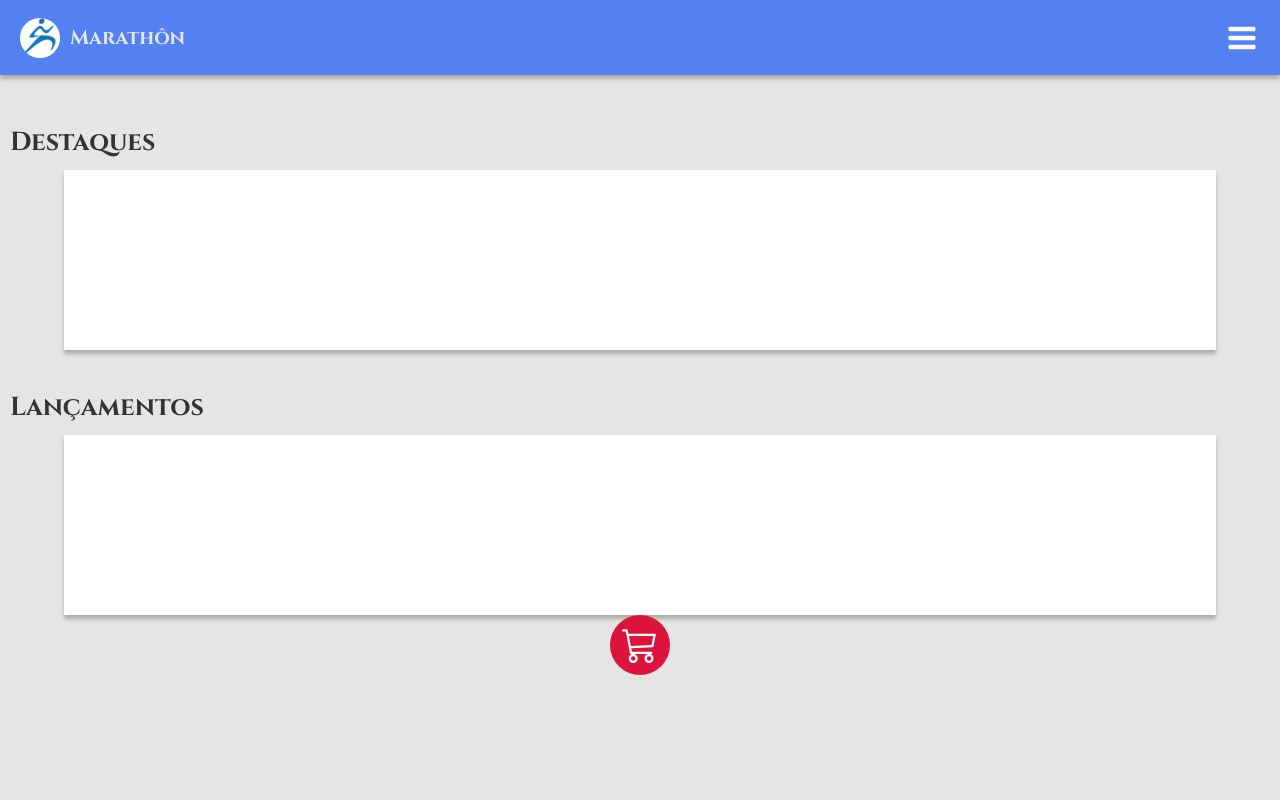
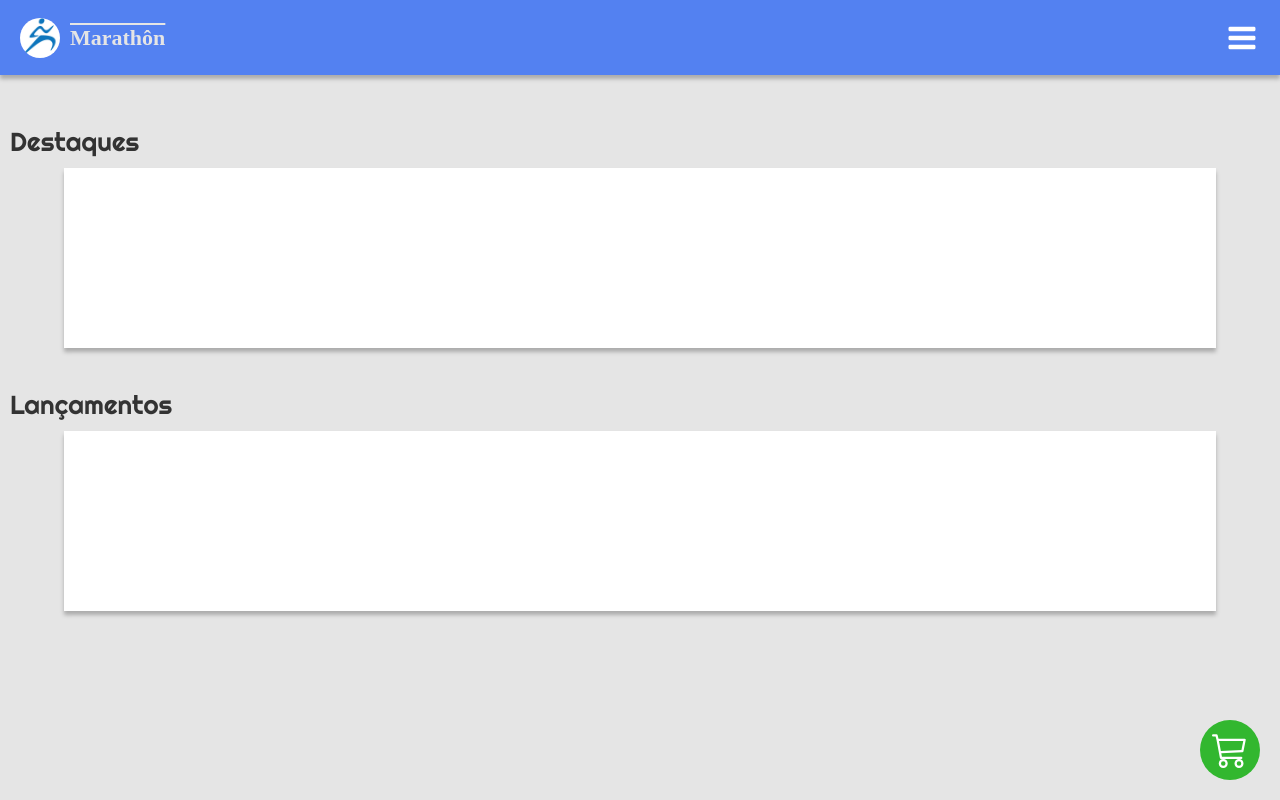
Before and after one commit to neves-gabriel/marathonStore-frontend, a React (Create React App) app: page / in a window 1280 px wide. Built offline with nearby package versions, Linux system fonts and the light colour scheme.

Commit message:
sidebar structured

```diff
--- a/public/index.html
+++ b/public/index.html
@@ -8,6 +8,9 @@
   <link rel="preconnect" href="https://fonts.googleapis.com">
   <link rel="preconnect" href="https://fonts.gstatic.com" crossorigin>
   <link href="https://fonts.googleapis.com/css2?family=Cinzel:wght@400;700&display=swap" rel="stylesheet">
+  <link rel="preconnect" href="https://fonts.googleapis.com">
+  <link rel="preconnect" href="https://fonts.gstatic.com" crossorigin>
+  <link href="https://fonts.googleapis.com/css2?family=Righteous&display=swap" rel="stylesheet">
   <title>Marathôn Store</title>
 </head>
 
--- a/src/components/Header/Header.js
+++ b/src/components/Header/Header.js
@@ -1,5 +1,6 @@
 import React from "react";
 import styled from "styled-components";
+import { AuthContext } from "../../providers/auth";
 
 import { IconContext } from "react-icons";
 import { GoThreeBars } from "react-icons/go";
@@ -8,6 +9,8 @@ import HeaderIcon from "./HeaderIcon";
 
 export default function Header() {
 
+    const { sideBarTrigger, setSideBarTrigger } = React.useContext(AuthContext);
+
     return (
         <Container>
             <LogoName>
@@ -15,7 +18,7 @@ export default function Header() {
                 <h1>Marathôn</h1>
             </LogoName>
             <IconContext.Provider value={{ color: "white", size: "36px" }}>
-                <GoThreeBars />
+                <GoThreeBars onClick={() => setSideBarTrigger(true)}/>
             </IconContext.Provider>
         </Container>
     );
@@ -27,7 +30,6 @@ const Container = styled.div`
     background-color: #5381f1;
     padding: 20px;
     margin-bottom: 10px;
-    font-family: 'Cinzel', serif;
     box-shadow: 0px 4px 4px rgba(0, 0, 0, 0.25);
 
     display: flex;
@@ -35,7 +37,8 @@ const Container = styled.div`
     justify-content: space-between;
 
     h1{
-        font-size: 20px;
+        font-size: 22px;
+        text-decoration: overline;
         font-weight: 700;
         color: #E5E5E5;
         margin-left: 10px;
--- a/src/components/PageContent/CartIcon.js
+++ b/src/components/PageContent/CartIcon.js
@@ -19,7 +19,7 @@ const Container = styled.div`
     width: 60px;
     height: 60px;
     border-radius: 56px;
-    background-color: crimson;
+    background-color: #32B72F;
 
     display: flex;
     justify-content: center;
--- a/src/components/PageContent/SectionTitle.js
+++ b/src/components/PageContent/SectionTitle.js
@@ -16,9 +16,8 @@ const Container = styled.div`
     margin-bottom: 10px;
 
     h1{
-        font-family: 'Cinzel', serif;
+        font-family: 'Righteous', cursive;
         font-size: 26px;
-        font-weight: 700;
         color: #333333;
         margin-left: 10px;
     }
--- /dev/null
+++ b/src/components/PageContent/SideBar.js
@@ -0,0 +1,24 @@
+import React from "react";
+import styled from "styled-components";
+import { AuthContext } from "../../providers/auth";
+
+export default function SideBar() {
+
+    const { sideBarTrigger, setSideBarTrigger } = React.useContext(AuthContext);
+
+
+    return (
+        <Container onClick={() => setSideBarTrigger(false)}>
+            <h1>sidebar</h1>
+        </Container>
+    );
+}
+// ::::::::::Styled-Components::::::::::
+const Container = styled.div`
+    width: 300px;
+    min-height: 100vh;
+    position: fixed;
+    right: 0;
+    z-index: 3;
+    background-color: aliceblue;
+`
--- a/src/index.js
+++ b/src/index.js
@@ -1,12 +1,14 @@
 import React from 'react';
 import ReactDOM from 'react-dom';
 import App from './App';
-
+import { AuthProvider } from './providers/auth';
 
 
 ReactDOM.render(
 
-  <App />,
+  <AuthProvider>
+    <App />
+  </AuthProvider>,
 
   document.getElementById('root')
 );
--- /dev/null
+++ b/src/providers/auth.js
@@ -0,0 +1,15 @@
+import React from "react";
+import { useState, useEffect } from "react";
+
+export const AuthContext = React.createContext({});
+
+export const AuthProvider = ({ children }) => {
+
+    const [sideBarTrigger, setSideBarTrigger] = useState(null);
+
+    return (
+        <AuthContext.Provider value={{ sideBarTrigger, setSideBarTrigger }}>
+            {children}
+        </ AuthContext.Provider>
+    )
+}
--- a/src/views/HomePage.js
+++ b/src/views/HomePage.js
@@ -1,22 +1,33 @@
 import React from "react";
 import styled from "styled-components";
+import { AuthContext } from "../providers/auth";
 
 import Header from "../components/Header/Header";
 import SectionTitle from "../components/PageContent/SectionTitle";
 import ProductSection from "../components/PageContent/ProductSection";
+import SideBar from "../components/PageContent/SideBar";
 import CartIcon from "../components/PageContent/CartIcon";
 
 export default function HomePage() {
 
+    const { sideBarTrigger, setSideBarTrigger } = React.useContext(AuthContext);
+
+    console.log(sideBarTrigger);
+
     return (
-        <Container>
-            <Header />
-            <SectionTitle title={"Destaques"}/>
-            <ProductSection />
-            <SectionTitle title={"Lançamentos"}/>
-            <ProductSection />
-            <CartIcon />
-        </Container>
+        <>
+            <Container triggered={sideBarTrigger}>
+                <Header />
+                <SectionTitle title={"Destaques"} />
+                <ProductSection />
+                <SectionTitle title={"Lançamentos"} />
+                <ProductSection />
+                <Footer>
+                    <CartIcon />
+                </Footer>
+            </Container>
+            {sideBarTrigger === true && <SideBar />}
+        </>
     );
 }
 // ::::::::::Styled-Components::::::::::
@@ -24,11 +35,21 @@ const Container = styled.div`
     width: 100%;
     min-height: 100vh;
     background-color: #E5E5E5;
+    filter: brightness(${props => props.triggered ? "0.3" : "1"});
 
     display: flex;
     flex-direction: column;
     align-items: center;
+    position: fixed;
+    z-index: 2;
 `
 const Footer = styled.div`
+    width: 100%;
+    padding: 20px;
+    position: fixed;
+    bottom: 0;
 
+
+    display: flex;
+    justify-content: flex-end;
 `
```
